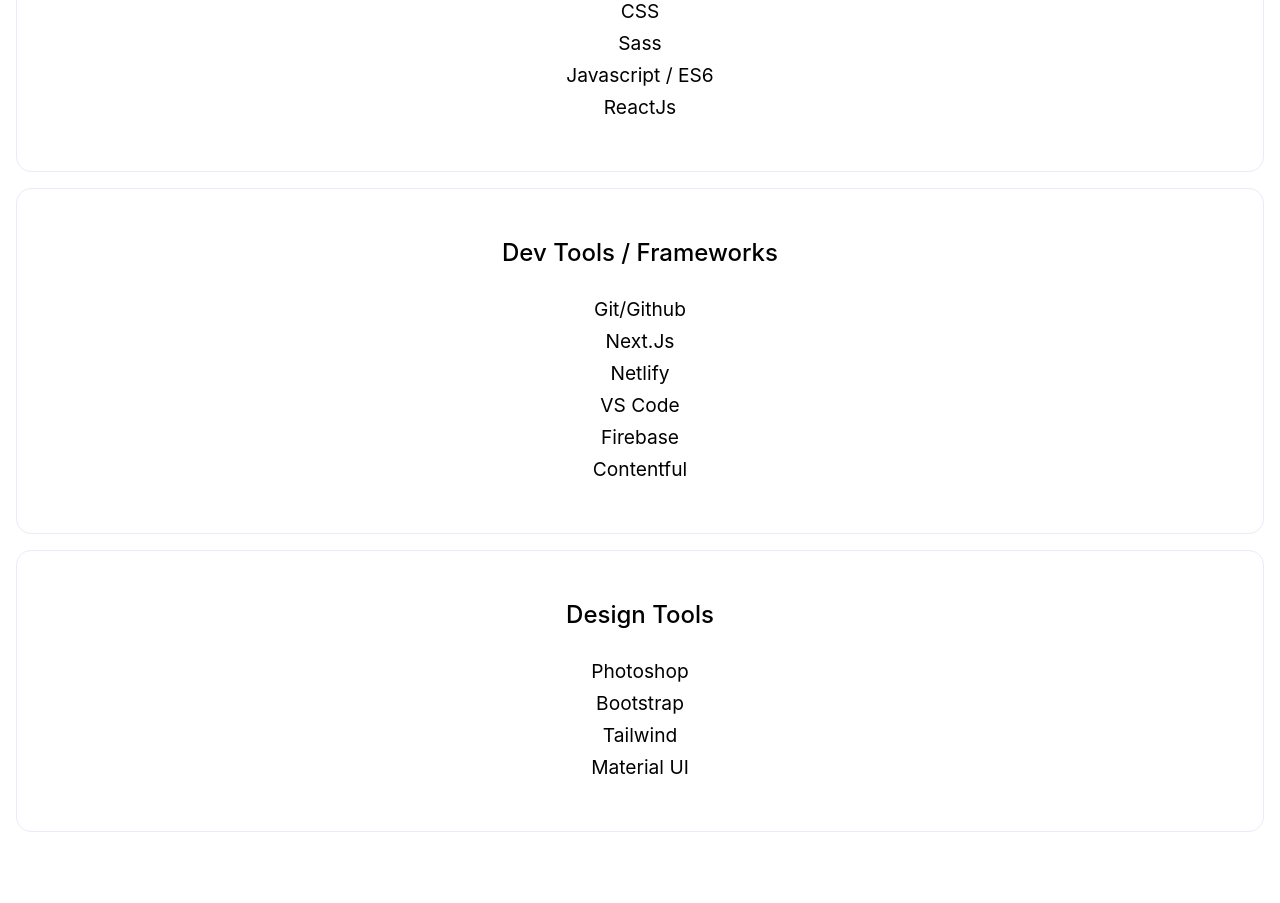
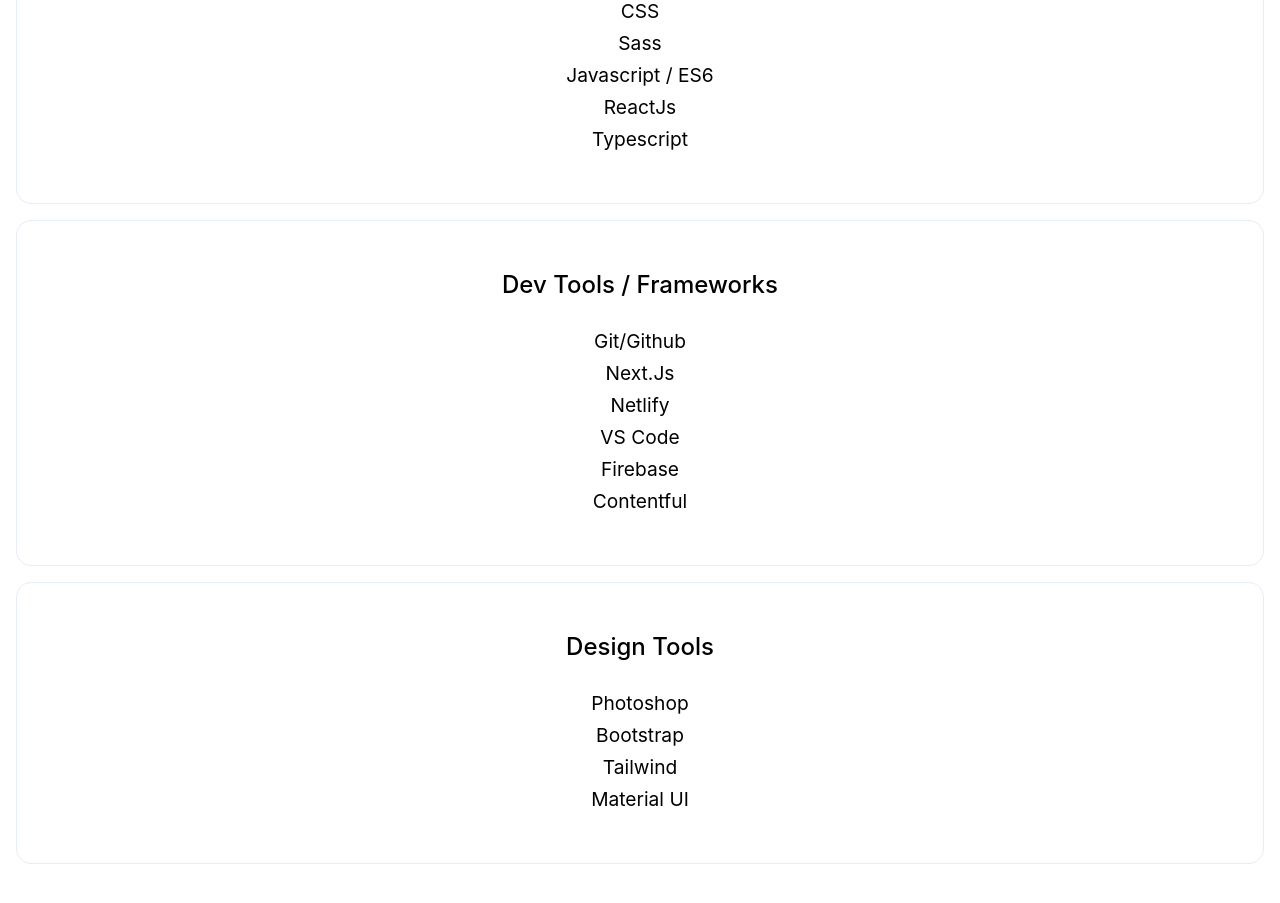
Before and after one commit to jeffagregado/portfoliov2, a Next.js app: page / in a window 1280 px wide. Shown: the part 1240-2143 px from the top of the page. Built offline with nearby package versions, Linux system fonts and the light colour scheme.

Commit message:
added skills

```diff
--- a/package.json
+++ b/package.json
@@ -33,10 +33,13 @@
     "@types/node": "^14.14.39",
     "@types/react": "^17.0.3",
     "autoprefixer": "^10.2.5",
+    "axios": "^0.21.1",
     "babel-jest": "^26.6.3",
     "identity-obj-proxy": "^3.0.0",
     "jest": "^26.6.3",
     "postcss": "^8.2.10",
+    "react-redux": "^7.2.4",
+    "redux": "^4.1.0",
     "tailwindcss": "^2.1.1",
     "typescript": "^4.2.4"
   }
--- a/pages/index.tsx
+++ b/pages/index.tsx
@@ -84,6 +84,7 @@
                   <li>Sass</li>
                   <li>Javascript / ES6</li>
                   <li>ReactJs</li>
+                  <li>Typescript</li>
                 </ul>
               </div>
             </Card>
```
Also changed, not shown: 1 other file (tests, documents, lock files or other folders).
